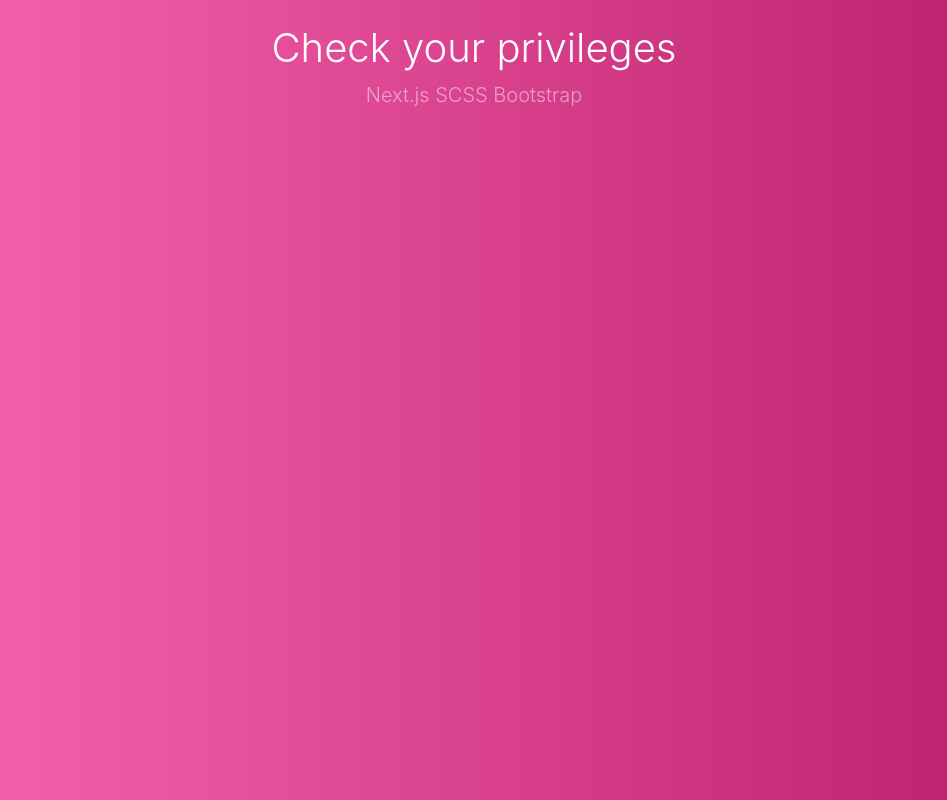
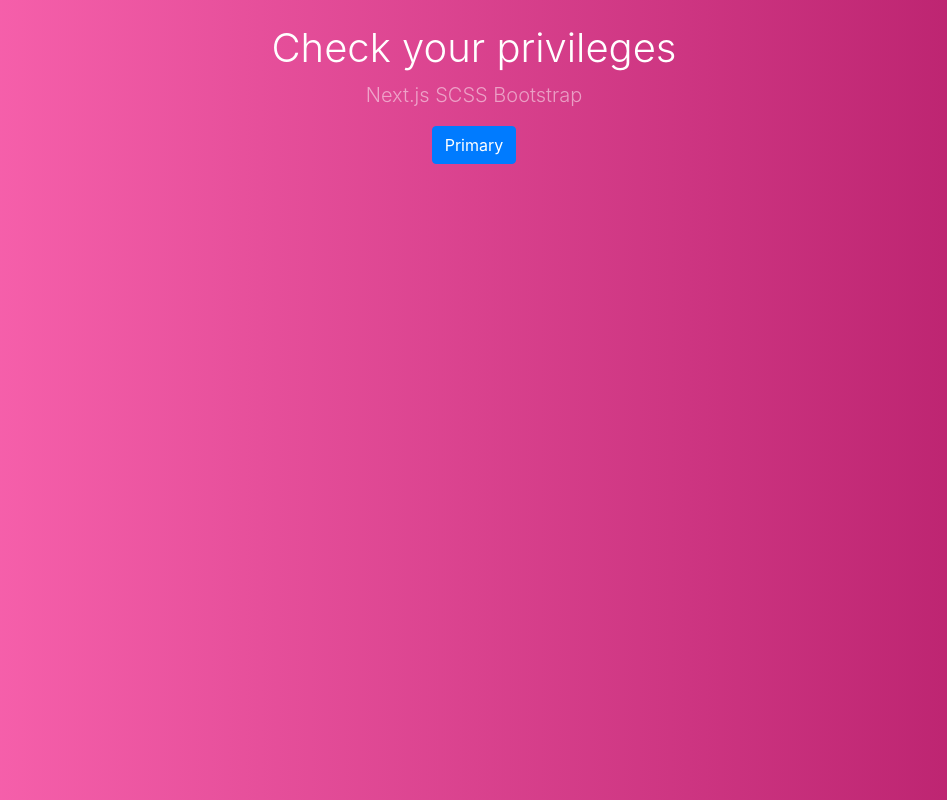
Before and after one commit to LeandroBerlin/nextjs-sass-bootstrap, a Next.js app: page / in a window 1280 px wide. Shown: the whole page, without its empty margins (166-1113 px from the left). Built offline with nearby package versions, Linux system fonts and the light colour scheme.

Commit message:
Smalltime boys

```diff
--- a/pages/index.js
+++ b/pages/index.js
@@ -2,11 +2,12 @@
 
 const Index = () => (
     <div id="page-content">
-        <div class="container text-center">
-            <div class="row justify-content-center">
-                <div class="col-md-7">
-                    <h1 class="font-weight-light mt-4 text-white">Check your privileges</h1>
-                    <p class="lead text-white-50">Next.js SCSS Bootstrap</p>
+        <div className="container text-center">
+            <div className="row justify-content-center">
+                <div className="col-md-7">
+                    <h1 className="font-weight-light mt-4 text-white">Check your privileges</h1>
+                    <p className="lead text-white-50">Next.js SCSS Bootstrap</p>
+                    <button type="button" className="btn btn-primary">Primary</button>
                 </div>
             </div>
         </div>
```
